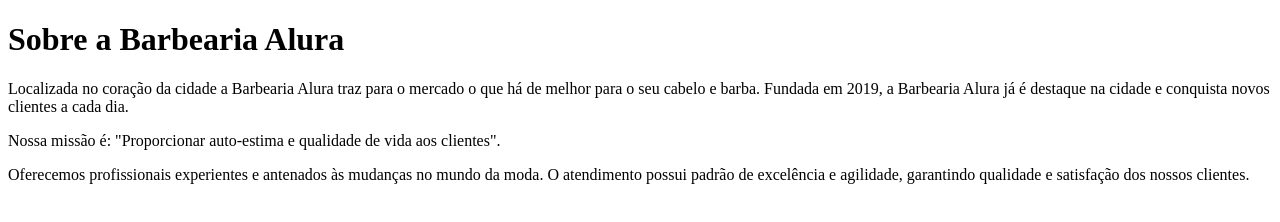
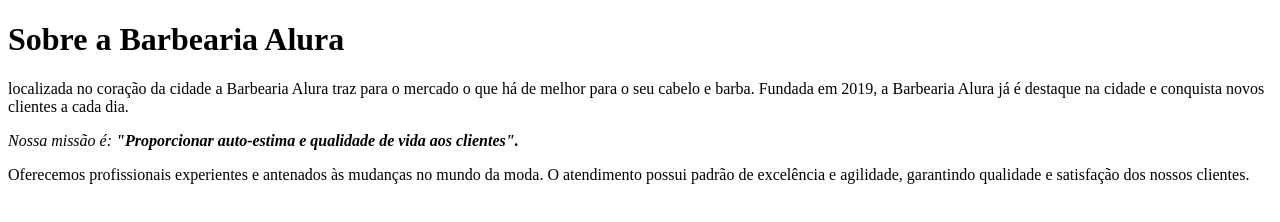
Before and after one commit to User01007/ALURA, a plain HTML site: page index.html in a window 1280 px wide. Drawn offline with Linux system fonts and the light colour scheme.

Commit message:
Add files via upload

```diff
--- a/index.html
+++ b/index.html
@@ -4,17 +4,14 @@
     <meta charset="UTF-8">
     <meta http-equiv="X-UA-Compatible" content="IE=edge">
     <meta name="viewport" content="width=device-width, initial-scale=1.0">
-    <title>Murilo</title>
+    <title>barbearia alura</title>
 </head>
 <body>
-    <h1>Sobre a Barbearia Alura</h1>
+<h1>Sobre a Barbearia Alura</h1>
+<P>localizada no coração da cidade a Barbearia Alura traz para o mercado o que há de melhor para o seu cabelo e barba. Fundada em 2019, a Barbearia Alura já é destaque na cidade e conquista novos clientes a cada dia.</P>
 
-</html>
-<p>Localizada no coração da cidade a Barbearia Alura traz para o mercado o que há de melhor para o seu cabelo e barba. Fundada em 2019, a Barbearia Alura já é destaque na cidade e conquista novos clientes a cada dia.</p>
+<P><em>Nossa missão é:<strong> "Proporcionar auto-estima e qualidade de vida aos clientes".</strong></em></p>
 
- <p>Nossa missão é: "Proporcionar auto-estima e qualidade de vida aos clientes".</p>
-
-   <p>Oferecemos profissionais experientes e antenados às mudanças no mundo da moda. O atendimento possui padrão de excelência e agilidade, garantindo qualidade e satisfação dos nossos clientes.</p>
-
+<P>Oferecemos profissionais experientes e antenados às mudanças no mundo da moda. O atendimento possui padrão de excelência e agilidade, garantindo qualidade e satisfação dos nossos clientes.</p>
 </body>
 </html>
```
